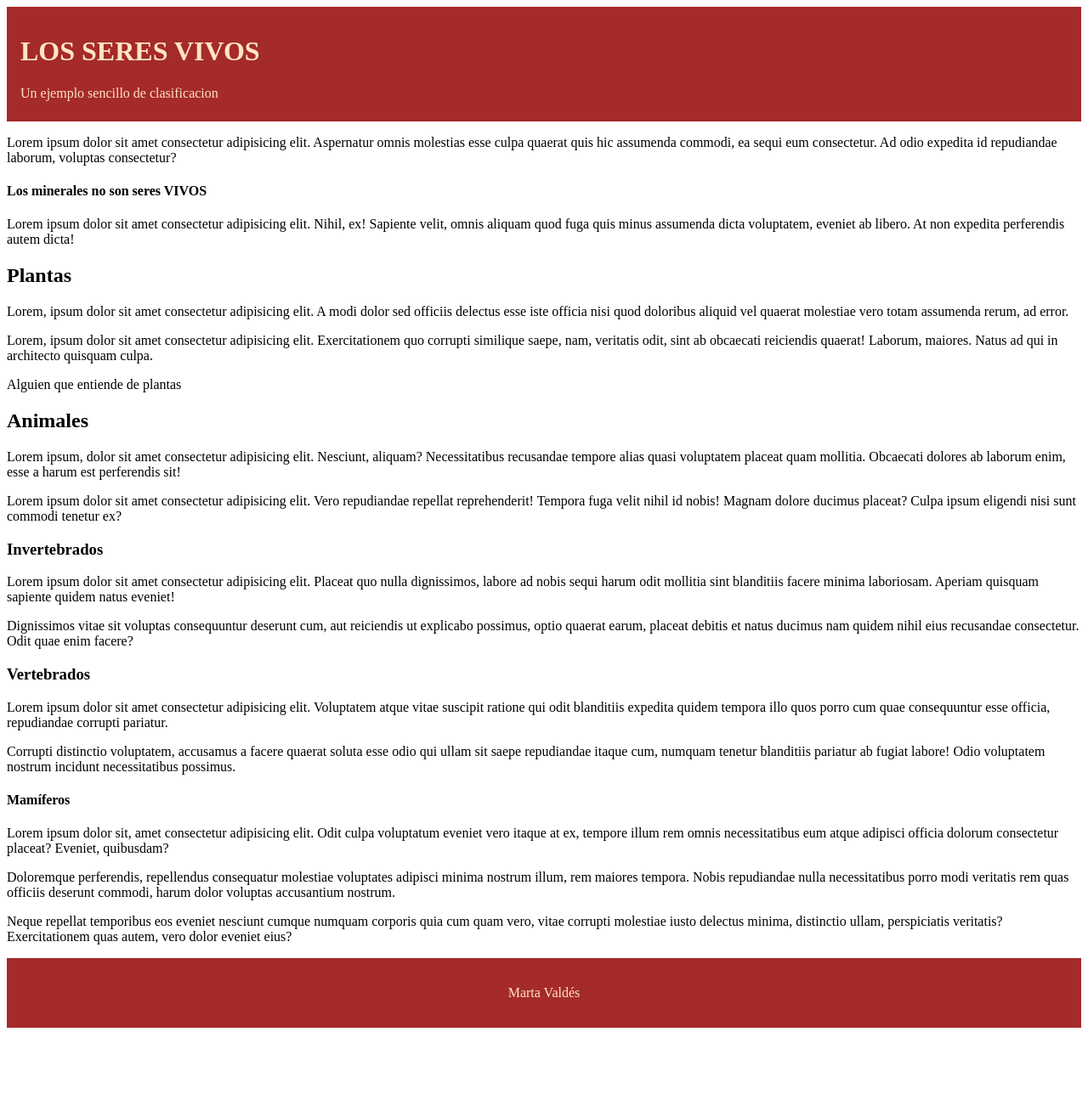
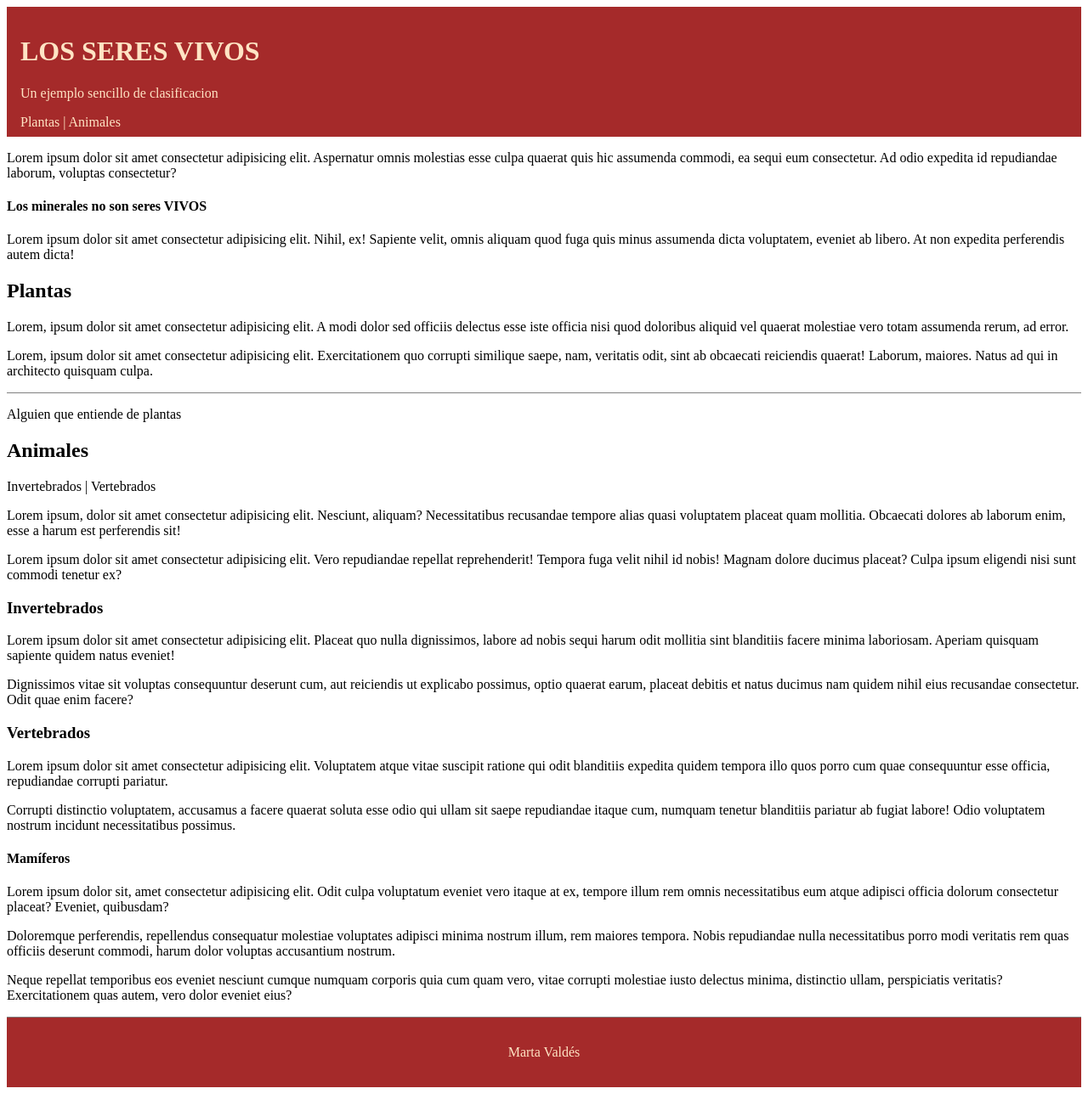
Before and after one commit to sapoflamenco/practicas_web, a plain HTML site: page 07_esquema_seo_html5/index.html in a window 1280 px wide. Shown: the whole page at 85% size. Before the commit the page ends 1218 px from the top, so only its background shows below. Drawn offline with Linux system fonts and the light colour scheme.

Commit message:
Elementos HTML 5.2

```diff
--- a/07_esquema_seo_html5/CSS_Estilos/Estilos.css
+++ b/07_esquema_seo_html5/CSS_Estilos/Estilos.css
@@ -16,3 +16,7 @@
     margin-block-end: 1.33em;
     font-weight: bold;
 }
+
+.section_footer {
+    border-top: 1px solid grey
+}
--- a/07_esquema_seo_html5/index.html
+++ b/07_esquema_seo_html5/index.html
@@ -24,6 +24,9 @@
     <header class="main_header">
         <h1>LOS SERES VIVOS</h1>
         <p>Un ejemplo sencillo de clasificacion</p>
+        <nav>
+            Plantas  |  Animales
+        </nav>
     </header>
     <p>Lorem ipsum dolor sit amet consectetur adipisicing elit. Aspernatur omnis molestias esse culpa quaerat quis hic assumenda commodi, ea sequi eum consectetur. Ad odio expedita id repudiandae laborum, voluptas consectetur?</p>
     <p class="destacado">Los minerales no son seres VIVOS</p>
@@ -34,13 +37,16 @@
         </header>
         <p>Lorem, ipsum dolor sit amet consectetur adipisicing elit. A modi dolor sed officiis delectus esse iste officia nisi quod doloribus aliquid vel quaerat molestiae vero totam assumenda rerum, ad error.</p>
         <p>Lorem, ipsum dolor sit amet consectetur adipisicing elit. Exercitationem quo corrupti similique saepe, nam, veritatis odit, sint ab obcaecati reiciendis quaerat! Laborum, maiores. Natus ad qui in architecto quisquam culpa.</p>
-        <footer>
-                <p>Alguien que entiende de plantas</p>
+        <footer class="section_footer">
+            <p>Alguien que entiende de plantas</p>
             </footer>
     </section>
     <section>
         <header>
                 <h2>Animales</h2>
+                <nav>
+                    Invertebrados  |  Vertebrados
+                </nav>
         </header>
     <p>Lorem ipsum, dolor sit amet consectetur adipisicing elit. Nesciunt, aliquam? Necessitatibus recusandae tempore alias quasi voluptatem placeat quam mollitia. Obcaecati dolores ab laborum enim, esse a harum est perferendis sit!</p>
     <p>Lorem ipsum dolor sit amet consectetur adipisicing elit. Vero repudiandae repellat reprehenderit! Tempora fuga velit nihil id nobis! Magnam dolore ducimus placeat? Culpa ipsum eligendi nisi sunt commodi tenetur ex?</p>
@@ -65,7 +71,7 @@
                     <p>Neque repellat temporibus eos eveniet nesciunt cumque numquam corporis quia cum quam vero, vitae corrupti molestiae iusto delectus minima, distinctio ullam, perspiciatis veritatis? Exercitationem quas autem, vero dolor eveniet eius?</p>
                     </section>
         </section>
-        <footer class="main_footer">
+        <footer class="main_footer section_footer">
             <p>Marta Valdés</p>
         </footer>
 
--- /dev/null
+++ b/08_elementos/CSS/Style.css
@@ -0,0 +1,33 @@
+.recuadro {
+    border: 1px solid grey;
+    border-radius: 15px;
+}
+
+.main_header {
+    background-color: rgb(139, 153, 199);
+    color: bisque;
+    /* min-height: 10vh; */
+    padding: 0.8rem 0rem 0.5rem 1rem;
+}
+
+.p1 {
+    background-color: rgb(217, 228, 176);
+    color: black;
+    text-align: center;
+    padding: 1rem;
+}
+
+.main_footer {
+    background-color: rgb(146, 203, 207);
+    color: black;
+    text-align: center;
+    padding: 1rem;
+}
+
+body {
+    margin:0
+}
+
+h2 {
+    text-align: center;
+}
```
Also changed, not shown: 08_elementos/index.html (added, +39 -0 lines).
